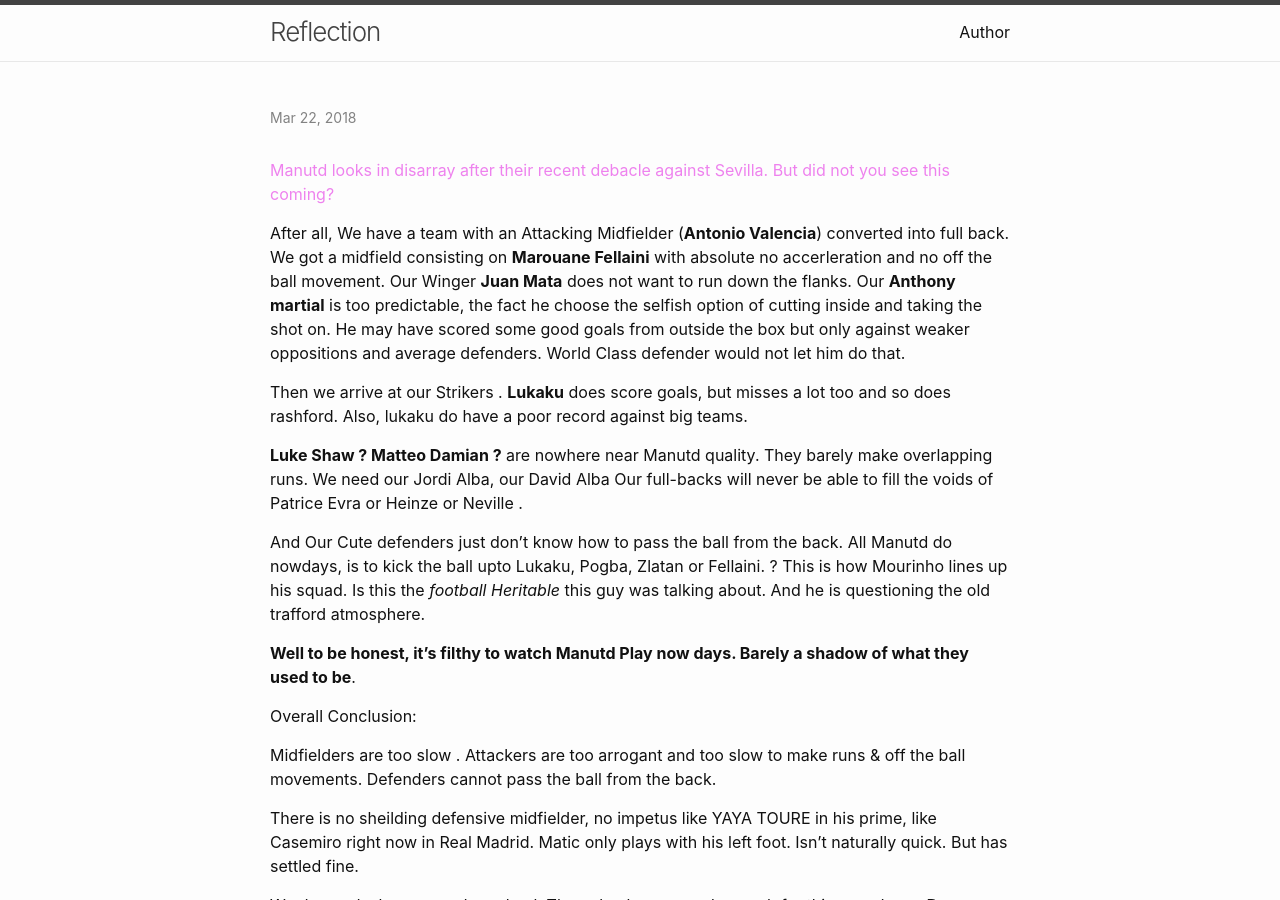
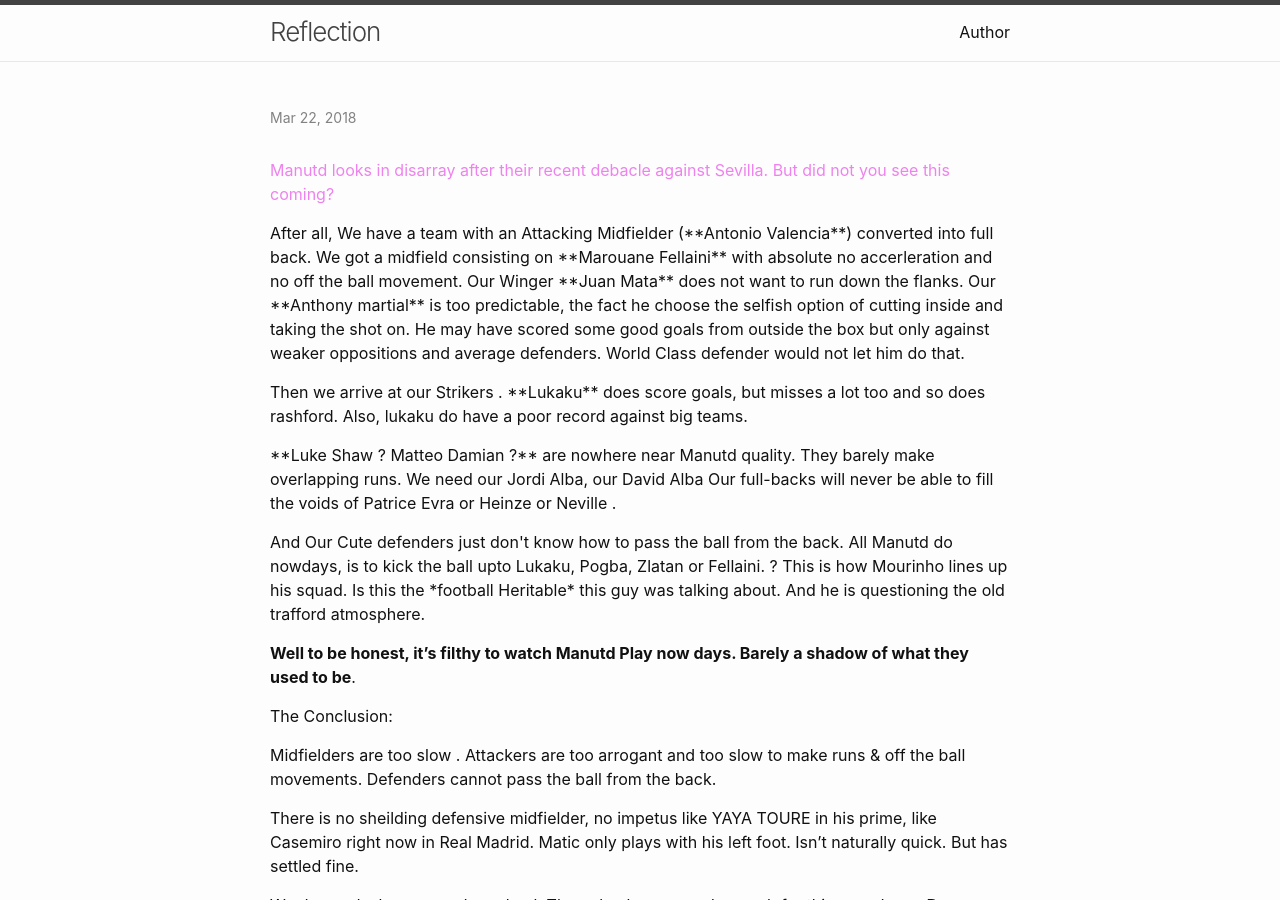
Before and after one commit to meadow-tulips/Myblog, a Jekyll site: the page built from _posts/2018-03-22-the-manutd-conundrum.markdown, in a window 1280 px wide and 900 px high. Built offline with Jekyll 4.4.1, drawn with Linux system fonts in a browser that asks for light colours.

Commit message:
Update 2018-03-22-the-manutd-conundrum.markdown

```diff
--- a/_posts/2018-03-22-the-manutd-conundrum.markdown
+++ b/_posts/2018-03-22-the-manutd-conundrum.markdown
@@ -7,22 +7,25 @@ categories: Football
 
 <p style="color:violet"> Manutd looks in disarray after their recent debacle against Sevilla. But did not you see this coming? </p>
 
-After all, We have a team with an Attacking Midfielder (**Antonio Valencia**) converted into full back.
+<p>After all, We have a team with an Attacking Midfielder (**Antonio Valencia**) converted into full back.
 We got a midfield consisting on **Marouane Fellaini** with absolute no accerleration and no off the ball movement.
 Our Winger **Juan Mata** does not want to run down the flanks. Our **Anthony martial** is too predictable, the fact he choose the selfish option of cutting inside and taking the shot on. He may have scored some good goals from outside the box but only against weaker oppositions and average defenders. World Class defender would not let him do that.
+</p>
 
-Then we arrive at our Strikers . **Lukaku** does score goals, but misses a lot too and so does rashford. Also, lukaku do have a poor record against big teams.
+<p>Then we arrive at our Strikers . **Lukaku** does score goals, but misses a lot too and so does rashford. Also, lukaku do have a poor record against big teams.
+</p>
 
-**Luke Shaw ? Matteo Damian ?** are nowhere near Manutd quality. They barely make overlapping runs.
+<p> **Luke Shaw ? Matteo Damian ?** are nowhere near Manutd quality. They barely make overlapping runs.
 We need our Jordi Alba, our David Alba
 Our full-backs will never be able to fill the voids of Patrice Evra or Heinze or Neville .
-
+</p>
+<p>
 And Our Cute defenders just don't know how to pass the ball from the back. All Manutd do nowdays, is to kick the ball upto Lukaku, Pogba, Zlatan or Fellaini. ?
 This is how Mourinho lines up his squad. Is this the *football Heritable* this guy was talking about. And he is questioning the old trafford atmosphere.
-
+</p>
 **Well to be honest, it's filthy to watch Manutd Play now days. Barely a shadow of what they used to be**.
 
-Overall Conclusion:
+The Conclusion:
 
 Midfielders are too slow .
 Attackers are too arrogant and too slow to make runs & off the ball movements.
```
